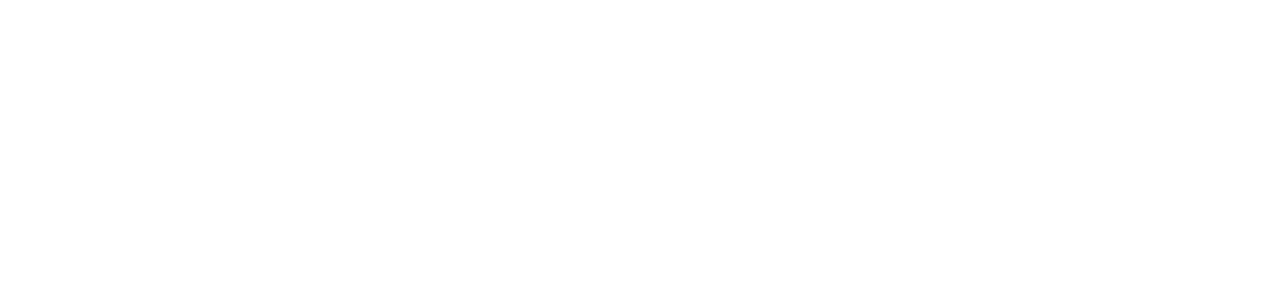
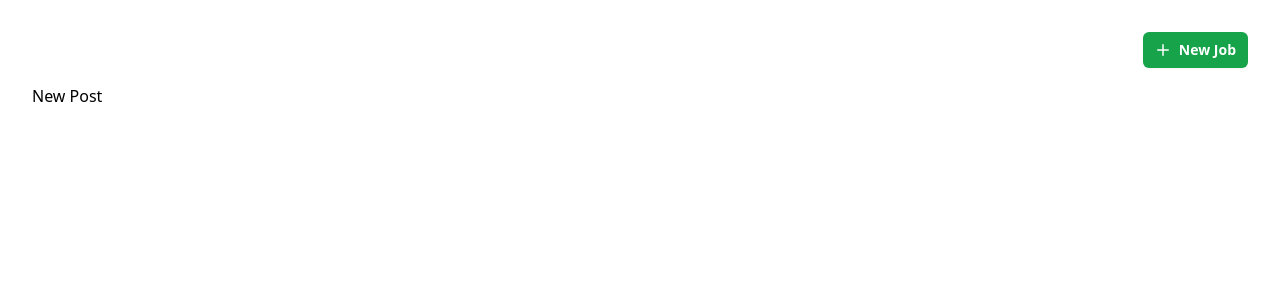
Before and after one commit to thenameiswiiwin/vue-blog-posts, a Vue app: page /posts/new in a window 1280 px wide. Before the commit this address had no page. Shown: the top 300 px of the page. Built offline with nearby package versions, Linux system fonts and the light colour scheme.

Commit message:
feat: setup new route posts/new (NewPost)

```diff
--- a/package.json
+++ b/package.json
@@ -31,6 +31,7 @@
     "prepare": "husky install"
   },
   "dependencies": {
+    "@heroicons/vue": "^2.0.18",
     "cors": "^2.8.5",
     "express": "^4.18.2",
     "luxon": "2.3.1",
--- a/src/App.vue
+++ b/src/App.vue
@@ -1,5 +1,12 @@
+<script lang="ts" setup>
+import Navbar from '@/components/Navbar.vue'
+</script>
+
 <template>
   <div class="overflow-hidden rounded-lg bg-white">
-    <RouterView />
+    <div class="container mx-auto px-4 sm:px-6 lg:px-8">
+      <Navbar />
+      <RouterView />
+    </div>
   </div>
 </template>
--- /dev/null
+++ b/src/components/NavBar.vue
@@ -0,0 +1,17 @@
+<script lang="ts" setup>
+import { PlusIcon } from '@heroicons/vue/20/solid'
+</script>
+
+<template>
+  <div class="flex justify-end pb-4 pt-8">
+    <div class="shrink-0">
+      <RouterLink
+        to="/posts/new"
+        class="relative inline-flex items-center gap-x-1.5 rounded-md bg-green-600 px-3 py-2 text-sm font-semibold text-white shadow-sm hover:bg-green-500 focus-visible:outline focus-visible:outline-2 focus-visible:outline-offset-2 focus-visible:outline-green-600"
+      >
+        <PlusIcon class="-ml-0.5 h-5 w-5" aria-hidden="true" />
+        New Job
+      </RouterLink>
+    </div>
+  </div>
+</template>
--- a/src/components/TimeLine.vue
+++ b/src/components/TimeLine.vue
@@ -14,8 +14,8 @@
 </script>
 
 <template>
-  <div class="container mx-auto px-4 sm:px-6 lg:px-8">
-    <div class="rounded-lg px-4 py-5 shadow-lg sm:px-6">
+  <div>
+    <div class="rounded-lg px-4 py-5 shadow-lg sm:px-6 sm:py-2">
       <div>
         <div class="sm:hidden">
           <label for="periods" class="sr-only">Select a period</label>
--- a/src/router/index.ts
+++ b/src/router/index.ts
@@ -1,5 +1,6 @@
 import { createRouter, createWebHistory } from 'vue-router'
-import HomeView from '../views/HomeView.vue'
+import HomeView from '@/views/HomeView.vue'
+import NewPost from '@/views/NewPost.vue'
 
 export const router = createRouter({
   history: createWebHistory(),
@@ -8,6 +9,11 @@
       path: '/',
       name: 'home',
       component: HomeView
+    },
+    {
+      path: '/posts/new',
+      name: 'new-post',
+      component: NewPost
     }
   ]
 })
--- /dev/null
+++ b/src/views/NewPost.vue
@@ -0,0 +1 @@
+<template>New Post</template>
```
Also changed, not shown: 1 other file (tests, documents, lock files or other folders).
